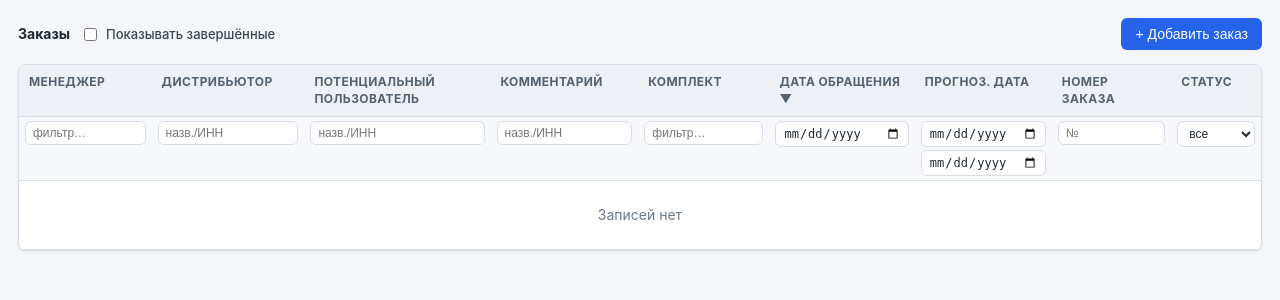
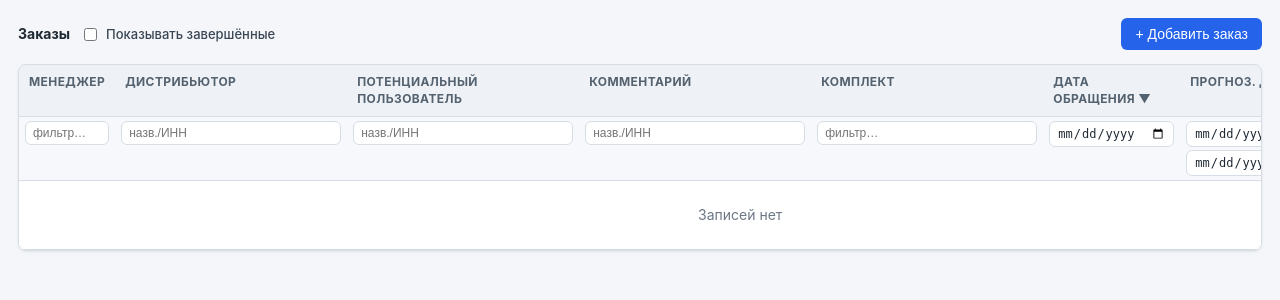
Before and after one commit to PazdnikOFF/orders-portal, a Django app: page /orders/ in a window 1280 px wide. Shown: the part 52-352 px from the top of the page. Run offline with Django 5.2, Linux system fonts and the light colour scheme; the visitor is signed in with stand-in values (Sample User, id 1); data comes from the database, SQL or seed files in the repository; data that the repository does not hold is empty; parts of the project's set-up code (start-up, migrations or seed data) failed here and were passed over.

Commit message:
Фильтры: шире поля для длинных наименований (дистр/польз/коммент/комплект)
Нативный <datalist> обрезает длинные наименования по ширине узкого поля
фильтра. Задал min-width:220px для filter-row input ИНН/наименований
(f_distributor, f_potential, f_participant, f_kit) — подсказки и введённый
текст теперь видны целиком. Таблица в контейнере с overflow:auto, поэтому
лишняя ширина уходит в горизонтальную прокрутку, вёрстка не ломается.

Co-Authored-By: Claude Opus 4.8 <noreply@anthropic.com>

```diff
--- a/app/static/css/app.css
+++ b/app/static/css/app.css
@@ -51,6 +51,12 @@ table.grid th,table.grid td{padding:8px 10px;border-bottom:1px solid var(--borde
 table.grid th{background:#eef2f7;font-size:12px;text-transform:uppercase;color:#54616e;
   letter-spacing:.4px}
 table.grid tbody tr{cursor:pointer}
+/* Wider filter inputs for text columns so long company names / datalist
+   suggestions aren't truncated by the native dropdown (table scrolls if wide). */
+.filter-row input[name="f_distributor"],
+.filter-row input[name="f_potential"],
+.filter-row input[name="f_participant"],
+.filter-row input[name="f_kit"]{min-width:220px}
 /* Row tint by status (TЗ UX). Hover/selected below override via higher specificity. */
 table.grid tbody tr.row-planned td{background:#eff6ff}
 table.grid tbody tr.row-in_progress td{background:#fff7ed}
```
